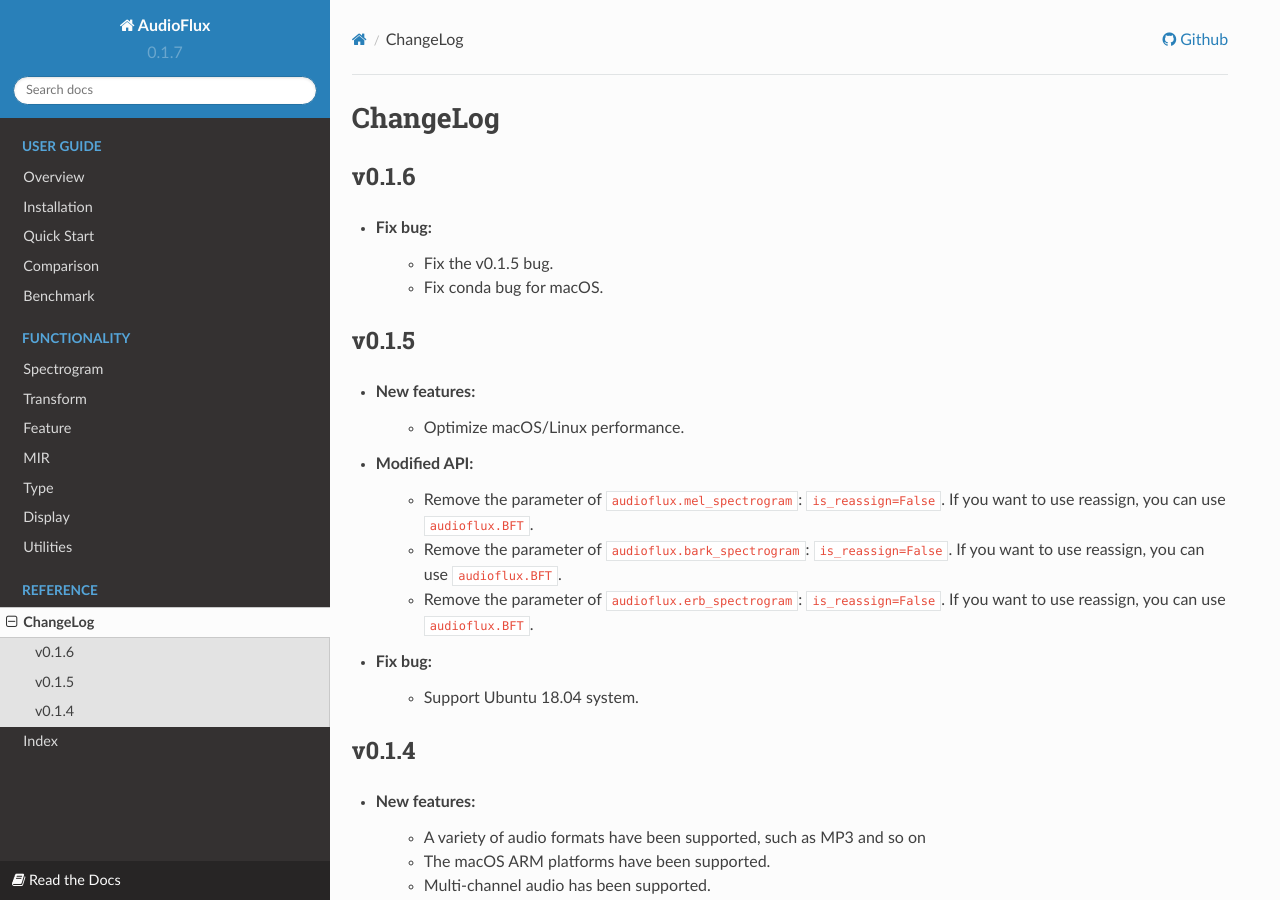
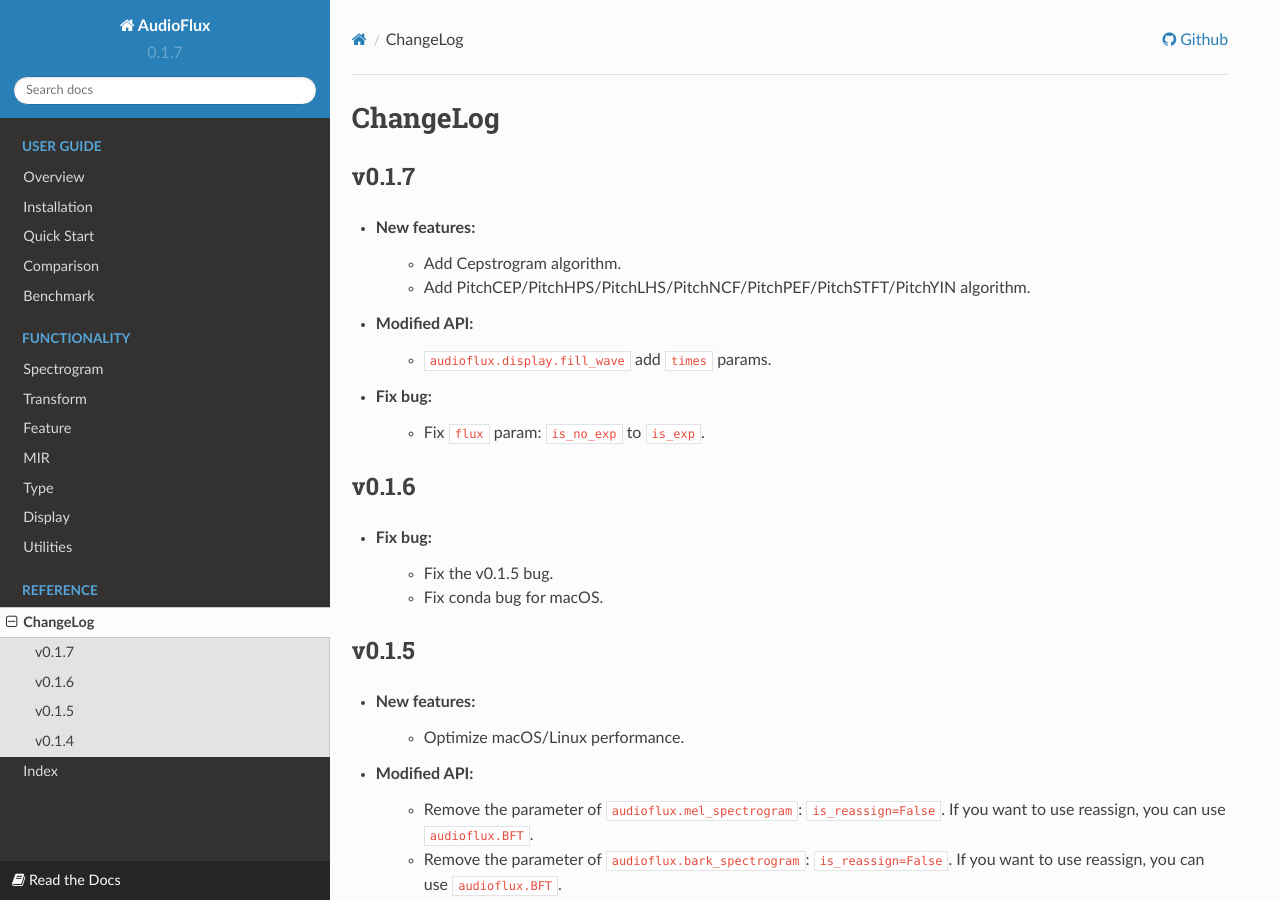
Before and after one commit to libAudioFlux/audioFlux, a Sphinx documentation site: the page built from docs/changelog.rst, in a window 1280 px wide and 900 px high. Built offline with Sphinx 7.4.7 and the Read the Docs theme 2.0.0, drawn with Linux system fonts in a browser that asks for light colours; cross-references to code outside the pages are shown as plain code; the version number is read from the project's files by our own code.

Commit message:
update docs

```diff
--- a/docs/changelog.rst
+++ b/docs/changelog.rst
@@ -1,5 +1,15 @@
 ChangeLog
 =========
+v0.1.7
+------
+* New features:
+    * Add Cepstrogram algorithm.
+    * Add PitchCEP/PitchHPS/PitchLHS/PitchNCF/PitchPEF/PitchSTFT/PitchYIN algorithm.
+* Modified API:
+    * `audioflux.display.fill_wave` add `times` params.
+* Fix bug:
+    * Fix `flux` param: `is_no_exp` to `is_exp`.
+
 v0.1.6
 ------
 * Fix bug:
```
